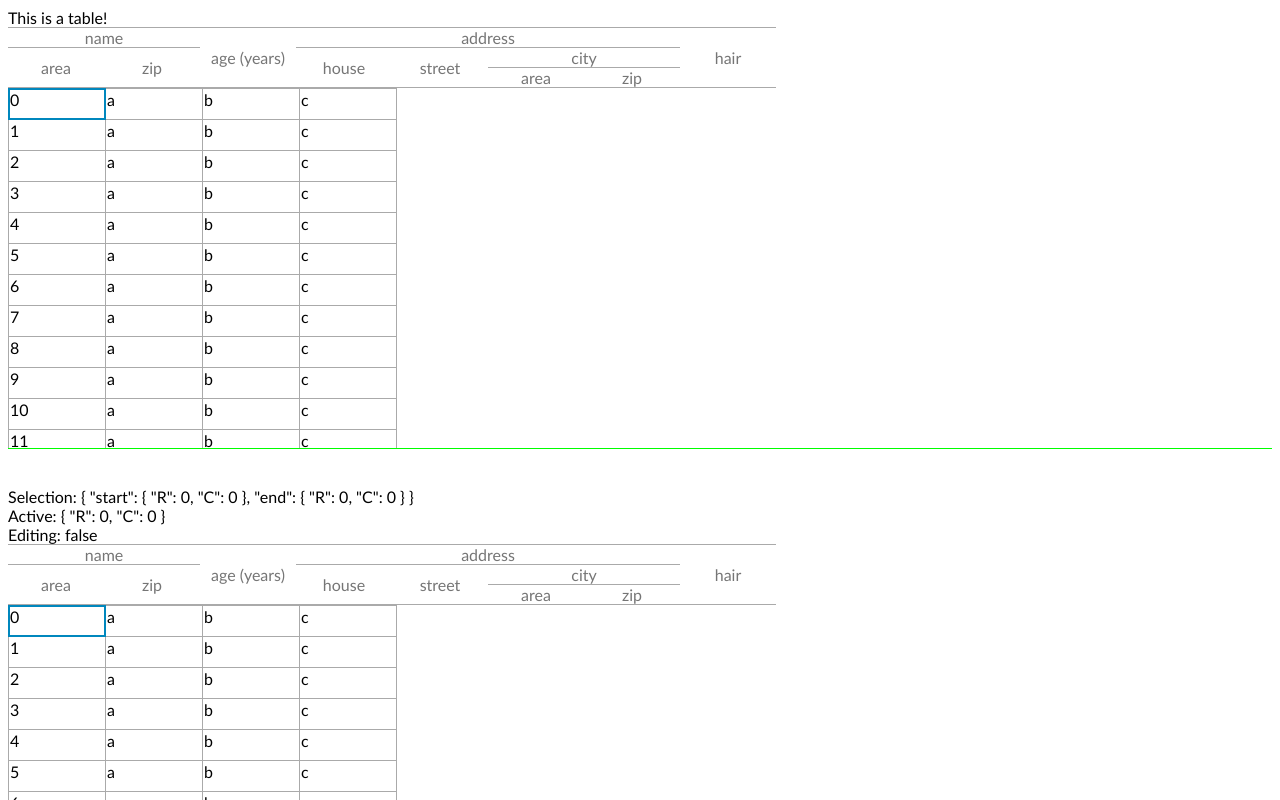
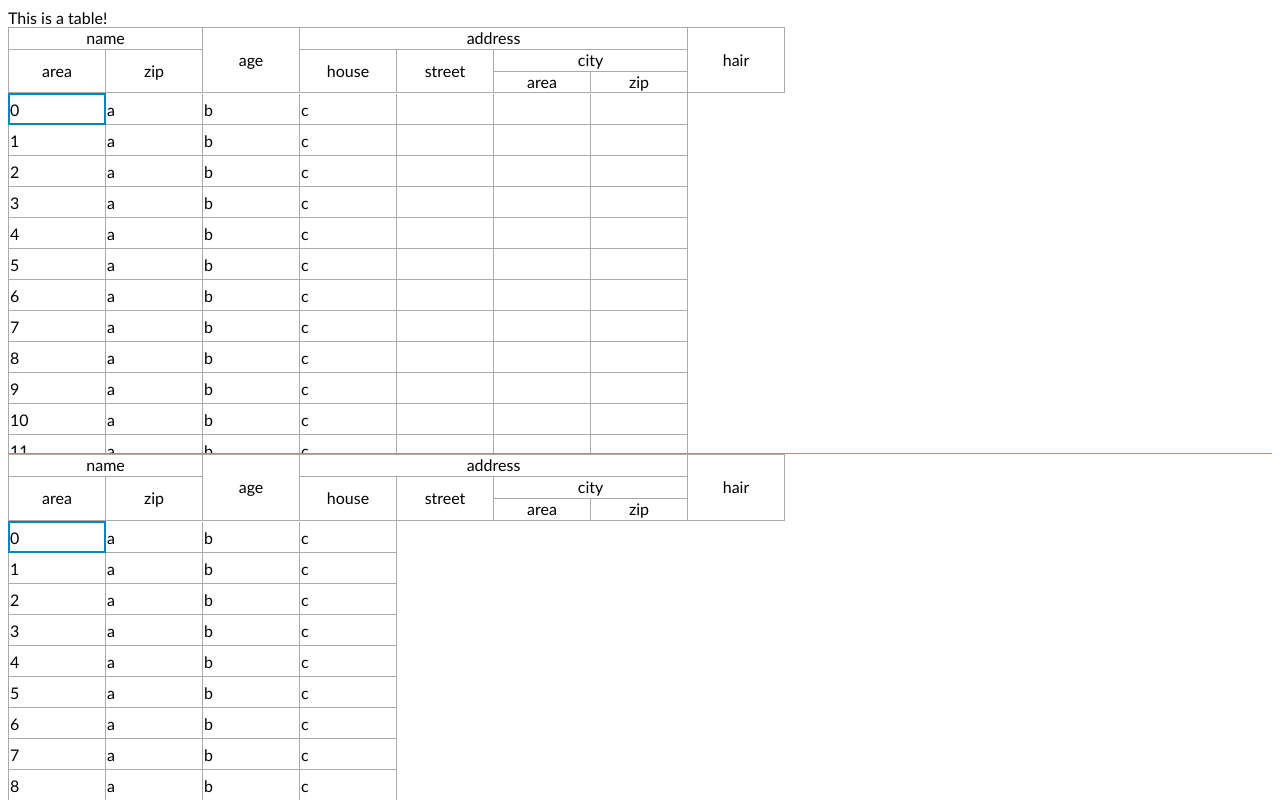
Before and after one commit to tim-lyon/infinite-table, a Vue app: page / in a window 1280 px wide. Shown: the top 800 px of the page. Built offline with nearby package versions, Linux system fonts and the light colour scheme.

Commit message:
Refactor headers to use table

```diff
--- a/src/App.vue
+++ b/src/App.vue
@@ -4,7 +4,7 @@
     <infinite-table
       :headers="headers"
       :row-count="10000"
-      :column-count="4"
+      :column-count="7"
       :tableData="{rows: 10000, columns: 4, get: cellValue, set: setCellValue}"
     />
 
@@ -60,7 +60,7 @@ export default {
       return d[row][column]
     },
     setCellValue(row, column, value){
-      d[row][column] = value
+      this.$set(d[row], column, value)
     }
   }
 }
--- a/src/components/InfiniteTable.vue
+++ b/src/components/InfiniteTable.vue
@@ -2,7 +2,6 @@
 <div>
   <div class="table-container" tabindex="1" @keydown="OnTableKeypress">
     <InfiniteTableHeaders
-      :config="config"
       :headers="computedHeaders"
       :selectedColumns="selectedColumns"
       @selectColumnRange="selectColumns"
@@ -28,22 +27,15 @@
               <div class="cell-content"
                 @mousedown="onCellMouseDown({R: row, C: column -1})"
                 @mouseover="onCellMouseOver({R: row, C: column -1})"
-              >{{getCellValue(row, column -1)}}</div>
+              >
+                {{getCellValue(row, column -1)}}
+              </div>
             </td>
           </tr>
         </table>
       </div>
     </div>
   </div>
-  <div>
-    <button v-for="(exportFunction, name) in computedExports" :key="name" @click="startExport(exportFunction)">
-      Export {{name}}
-    </button>
-  </div>
-
-  <br><br>Selection: {{selection}}
-  <br>Active: {{active}}
-  <br>Editing: {{isEditing}}
 </div>
 </template>
 
@@ -55,31 +47,6 @@ const ROW_HEIGHT = 30
 const BUFFER_ROWS = 5
 const ROW_COUNT = 12
 const MAX_ROWS = 100000
-const DEFAULT_CONFIG = {
-  style: {
-    row: {
-      border: {
-        color: '#aaa',
-        width: 1
-      }
-    },
-    column: {
-      border: {
-        color: '#aaa',
-        width: 1
-      }
-    },
-    selection: {
-      border: {
-        color: 'rgb(0, 135, 189)',
-        width: 1
-      },
-      fill: {
-        color: 'rgba(0, 135, 189, .13)'
-      }
-    }
-  }
-}
 
 const clamp = (value, min, max) => value < min ? min : value > max ? max : value
 
@@ -99,13 +66,6 @@ export default {
     event: 'update'
   },
   props: {
-    config: {
-      type: Object,
-      required: false,
-      default() {
-        return DEFAULT_CONFIG
-      }
-    },
     columnCount: {
       type: Number,
       required: true
@@ -120,9 +80,6 @@ export default {
     tableData: {
       type: Object,
       required: true
-    },
-    exports: {
-      required: false
     }
   },
   data(){
@@ -157,32 +114,6 @@ export default {
       }else{
         this.$set(this.tableData[row], column, null)
       }
-    },
-    startExport(exportFunction){
-      exportFunction()
-    },
-    exportCSV(){
-      let csvFile = "data:text/csv;charset=utf-8,";
-      for(var iRow = 1; iRow <= this.rowCount; iRow++){
-        const rowArray = this.rowData[iRow].map(fieldValue => {
-          var value = fieldValue.hasOwnProperty('value') ? fieldValue.value : fieldValue
-          var string = value.toString().replace(/"/g, '""')
-          if (string.search(/("|,|\n)/g) >= 0){
-            string = '"' + string + '"'
-          }
-          return string
-        })
-        csvFile += rowArray.join(",") + "\r\n";
-      }
-      var blob = new Blob([csvFile], { type: 'text/csv;charset=utf-8;' });
-      var url = URL.createObjectURL(blob);
-      var link = document.createElement("a");
-      link.setAttribute("href", url);
-      link.setAttribute("download", "export.csv");
-      link.style.visibility = 'hidden';
-      document.body.appendChild(link);
-      link.click();
-      document.body.removeChild(link);
     },
     cellRange(row, column){
       return {
@@ -306,9 +237,9 @@ export default {
     },
     selectColumns(columns){
       if(!event.shiftKey){
-        this.selection.start.C = columns.start - 1
+        this.selection.start.C = columns.start
       }
-      this.selection.end.C = columns.end - 1
+      this.selection.end.C = columns.end
       this.selection.start.R = 0
       this.selection.end.R = this.rowCount - 1
     },
@@ -395,9 +326,6 @@ export default {
     }
   },
   computed: {
-    isModel(){
-      return this.$listeners.hasOwnProperty('update')
-    },
     selectedRange(){
       return {
         start: {
@@ -423,10 +351,6 @@ export default {
         headers.push({name: this.defaultColumnName(column)})
       }
       return headers
-    },
-    computedExports(){
-      return Array.isArray(this.exports) || this.exports === undefined ?
-      this.exports : {CSV: this.exportCSV}
     },
     renderedRowCount() {
       return Math.min(this.renderedRows, this.rowCount - this.startRow)
@@ -479,13 +403,16 @@ export default {
 }
 col {
   border: 1px solid #aaa;
+  border-top: 1px solid white;;
 }
 tr {
   background: none;
   border: 1px solid #aaa;
+  border-top-width: 0px;
   height: 30px;
 }
 .cell-content {
-
+  height:30px;
+  line-height: 30px;
 }
 </style>
--- a/src/components/InfiniteTableCell.vue
+++ b/src/components/InfiniteTableCell.vue
@@ -78,7 +78,7 @@ export default {
 }
 
 .cell{
-  width:6em;
+  width: 6em;
   box-sizing: border-box;
   height: 30px;
   background:none;
--- a/src/components/InfiniteTableHeaders.vue
+++ b/src/components/InfiniteTableHeaders.vue
@@ -1,35 +1,19 @@
 <template>
-  <div class="header-container" @mouseup="onMouseUp">
-    <template v-for="(h, i) of headers">
-      <div :class="{innerContainer: true, selected: isColumnSelected(i)}"
-        v-if="h.hasOwnProperty('children')"
-        @mousedown.stop="onColumnMouseDown(columnRange(i))"
-        @mouseover.stop="onColumnMouseOver(columnRange(i))"
-        :key=i
+  <table>
+    <tr v-for="row of rowCount" :key="row">
+      <td
+        v-for="(cell, index) of headerCells[row-1]"
+        :key="index"
+        :colspan="cell.colspan"
+        :rowspan="cell.rowspan"
+        :class="{selected: isColumnSelected(cell)}"
+        @mousedown.stop="onColumnMouseDown({start: cell.column, end:cell.column + cell.colspan-1})"
+        @mouseover.stop="onColumnMouseOver({start: cell.column, end:cell.column + cell.colspan-1})"
       >
-        <div>{{h.name}}</div>
-        <InfiniteTableHeaders
-        :config="config"
-        :headers="h.children"
-        :startColumn="columnRange(i).start"
-        :selectedColumns="selectedColumns"
-        @selectColumnRange="selectColumnRange"
-        @mouseOverColumns="onColumnMouseOver"/>
-
-      </div>
-      <div v-else :class="{headerItem: true, selected: isColumnSelected(i)}"
-        @mousedown.stop="onColumnMouseDown(columnRange(i))"
-        @mouseover.stop="onColumnMouseOver(columnRange(i))"
-        :key="-i"
-      >
-        <div>
-          {{h.name}}
-          <span v-if="h.hasOwnProperty('unit')">({{h.unit}})</span>
-        </div>
-      </div>
-
-    </template>
-  </div>
+        {{cell.name}}
+      </td>
+    </tr>
+  </table>
 </template>
 
 <script>
@@ -40,14 +24,52 @@ export default {
   name: 'InfiniteTableHeaders',
   props: {
     headers: Array,
-    startColumn: {
-      type: Number,
-      default: 1
+    selectedColumns: Object,
+  },
+  computed: {
+    headerCells() {
+      var headers = {}
+      this.getHeaderRow(this.headers, 0, 0, headers)
+      const rowCount = Object.keys(headers).length
+      for(var row = 0; row < rowCount; row++){
+        for(var cell of headers[row]){
+          cell.rowspan = 1 + rowCount - cell.depth - row
+          cell.rowspan = cell.depth == 1 ? (rowCount - row) : 1
+        }
+      }
+      return headers
     },
-    selectedColumns: Object,
-    config: Object,
+    rowCount(){
+      return Object.keys(this.headerCells).length
+    }
   },
   methods: {
+    getHeaderRow(header, row, column, result){
+      for(const h of header){
+        if(!result.hasOwnProperty(row)){
+          result[row] = []
+        }
+        const colspan = this.numberOfColumns(h)
+        result[row].push({
+          name: h.name,
+          type: h.type,
+          column: column,
+          colspan: colspan,
+          depth: this.depthOf(h)
+        })
+        if(h.hasOwnProperty('children')){
+          this.getHeaderRow(h.children, row+1, column, result)
+        }
+        column += colspan
+      }
+    },
+    depthOf(header){
+      let depth = 1
+      if(header.hasOwnProperty('children')){
+        depth += header.children.reduce((a, b) => Math.max(this.depthOf(a), this.depthOf(b)))
+      }
+      return depth
+    },
     selectColumnRange(range){
       this.$emit('selectColumnRange', range)
     },
@@ -68,75 +90,35 @@ export default {
     onMouseUp(){
       mouseDownColumns = false
     },
-    columnRange(i){
-      let iNow = 0
-      let count = 0
-      let childCount = 0
-      for(var header of this.headers){
-        if(i==iNow){
-          childCount = this.numberOfColumns(header)
-          break
-        }
-        ++iNow
-        count += this.numberOfColumns(header)
-      }
-      return {
-        start: count+this.startColumn,
-        end: count+this.startColumn+childCount-1
-      }
-    },
     numberOfColumns(header){
       if(header.hasOwnProperty('children')){
         return header.children.reduce((count, h) => count + this.numberOfColumns(h), 0);
       }
       return 1
     },
-    isColumnSelected(i){
+    isColumnSelected(cell){
       if(!this.selectedColumns) return false
-      var range = this.columnRange(i)
-      return range.start-1 >= this.selectedColumns.start &&
-      range.end-1 <= this.selectedColumns.end
-    },
-    headerClass(i){
-      return {
-          selected: this.isColumnSelected(i)
-      }
+      return cell.column >= this.selectedColumns.start &&
+      (cell.column + cell.colspan - 1) <= this.selectedColumns.end
     }
   }
 }
 </script>
 
 <style scoped>
-.header-container{
-  display:flex;
-  align-items: stretch;
+.selected{
+  background:rgb(0, 135, 189);
+  border: 1px solid rgb(0, 135, 189);
+}
+table {
+  border-collapse: collapse;
+}
+td {
+  min-width: 6em;
+  width: 6em;
+  border:1px solid #aaa;
   text-align: center;
-  cursor:cell;
-  color:rgba(0,0,0,0.54);
-  user-select: none;
-}
-
-.innerContainer{
-  display:flex;
-  flex-direction: column;
-  border-top: 1px solid #aaa;
-}
-.innerContainer .header-container{
-  flex:1;
-}
-.headerItem{
-  min-width:6em;
-  display: flex;
-  align-items: center;
-  border-bottom: 1px solid #aaa;
-  border-top: 1px solid #aaa;
-}
-.headerItem>div{
-  flex:1;
-}
-.selected{
-  background:blue;
-  border-bottom: 1px solid blue;
-  border-top: 1px solid blue;
+  line-height: 1.3em;
+  padding: 0;
 }
 </style>
```
Also changed, not shown: 1 other file (tests, documents, lock files or other folders).
